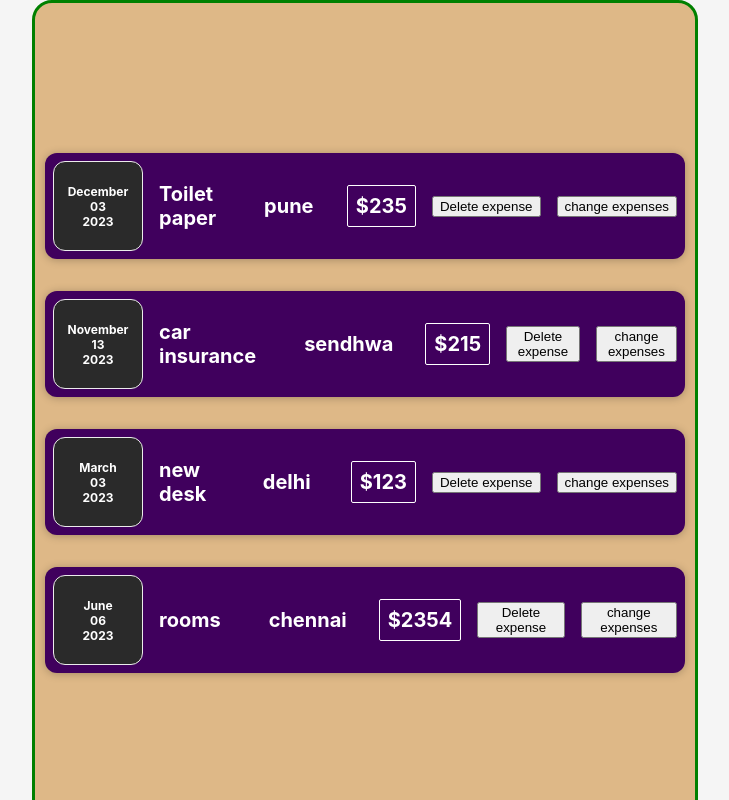
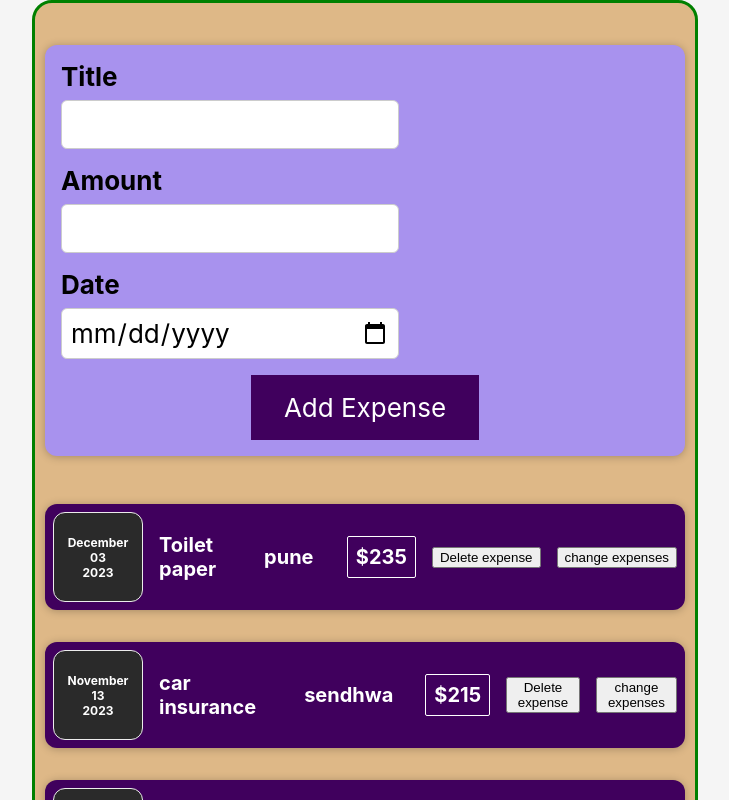
Before and after one commit to mayankvaidya436/my-app, a React (Create React App) app: page / in a window 1280 px wide. Shown: the top 800 px of the page, without its empty margins (275-1004 px from the left). Built offline with nearby package versions, Linux system fonts and the light colour scheme.

Commit message:
input form

```diff
--- a/src/App.js
+++ b/src/App.js
@@ -1,5 +1,7 @@
 import logo from './logo.svg';
 import './App.css';
+import NewExpense from './components/NewExpense/NewExpense';
+
 import ExpenseItem from './components/Expenseitem';
 
 
@@ -41,9 +43,10 @@
   ]
   return (
     <div className="App">
+
       <header className="App-header">
 
-
+      <NewExpense/>
         <ExpenseItem title={expenses[0].title}
          amount={expenses[0].amount}
          date={expenses[0].date}
--- /dev/null
+++ b/src/components/NewExpense/ExpenseForm.css
@@ -0,0 +1,23 @@
+.new-expense__controls{
+    display: flex;
+    flex-wrap: wrap;
+    gap: 1rem;
+    margin-bottom: 1rem;
+    text-align: left;
+}
+.new-expense__control label{
+    font-weight: bold;
+    margin-bottom: 0.5rem;
+    display: block;
+}
+.new-expense__control input{
+    font: inherit;
+    padding: 0.5rem;
+    border-radius: 6px;
+    border: 1px solid #ccc;
+    width: 20rem;
+    max-width: 100%;
+}
+.new_expense__actions{
+    text-align: right;
+}
--- /dev/null
+++ b/src/components/NewExpense/ExpenseForm.js
@@ -0,0 +1,34 @@
+import React from "react";
+import './ExpenseForm.css';
+
+const ExpenseForm=()=>{
+    const titleChange=(event)=>{
+   console.log(event.target.value);
+    }
+
+    return(
+        <form>
+            <div className="new-expense__controls">
+                <div className="new-expense__control">
+                    <label>Title</label>
+                    <input type="text" onChange={titleChange}/>
+                </div>
+                <div className="new-expense__control">
+                    <label>Amount</label>
+                    <input type="number"  min="0.01" step="0.01"/>
+                </div>
+                <div className="new-expense__control">
+                    <label>Date</label>
+                    <input type="date"  min="2021-11-2" max="2024-11-3"/>
+                </div>
+
+            </div>
+            <div className="new-expense__actions">
+                <button type="submit">Add Expense</button>
+            </div>
+        </form>
+
+    )
+
+}
+ export default ExpenseForm;
--- /dev/null
+++ b/src/components/NewExpense/NewExpense.css
@@ -0,0 +1,34 @@
+.new-expense{
+    background-color: #a892ee;
+    padding: 1rem;
+    margin: 2rem auto;
+    width: 50rem;
+    max-width: 95%;
+    border-radius: 12px;
+    text-align: center;
+    box-shadow: 0 1px 8px rgba(0,0,0, 0.25);
+}
+.new-expense button{
+    font: inherit;
+    cursor: pointer;
+    padding: 1rem 2rem;
+    border: 1px solid #40005d;
+    background-color: #40005d;
+    color: white;
+
+
+}
+.new-expense button:hover,
+.new-expense button:active{
+    background-color: #510674;
+    border-color: #510674;
+}
+.new-expense button.alternative{
+    color: #220131;
+    border-color: transparent;
+    background-color: transparent;
+}
+.new-expense button.alternative:hover,
+.new-expense button.alternative:active{
+    background-color: #ddb3f8;
+}
--- /dev/null
+++ b/src/components/NewExpense/NewExpense.js
@@ -0,0 +1,10 @@
+ import React from "react";
+ import ExpenseForm from "./ExpenseForm";
+ import './NewExpense.css';
+const NewExpense=()=>{
+  return <div className=" new-expense">
+       <ExpenseForm/>
+  </div>
+
+}
+export default NewExpense;
```
